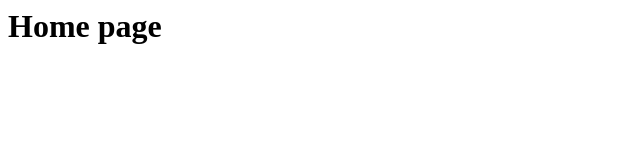
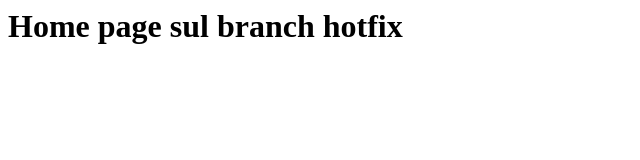
Before and after one commit to Riccardofull/pw2018m, a plain HTML site: page index.html in a window 1280 px wide. Shown: the whole page, without its empty margins (0-640 px from the left). Drawn offline with Linux system fonts and the light colour scheme.

Commit message:
Aggiornato titolo per branch hotfix

```diff
--- a/index.html
+++ b/index.html
@@ -3,6 +3,6 @@
 	</head>
 
 	<body>
-		<h1>Home page</h1>
+		<h1>Home page sul branch hotfix</h1>
 	</body>
 </html>
```
